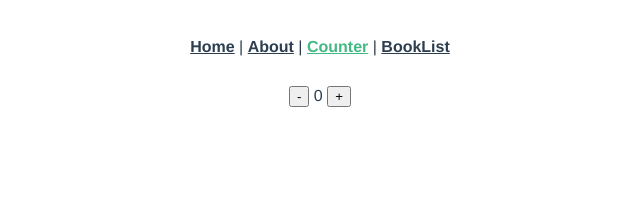
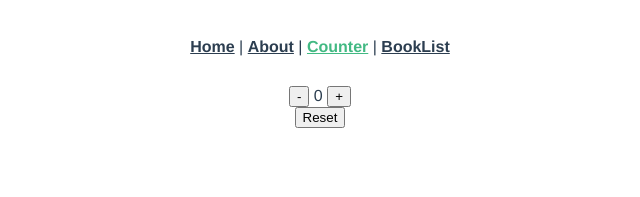
Before and after one commit to toyoshun/vue3-practice, a Vue app: page /counter in a window 1280 px wide. Shown: the top 197 px of the page, without its empty margins (320-960 px from the left). Built offline with nearby package versions, Linux system fonts and the light colour scheme.

Commit message:
コンポーネント作成

```diff
--- /dev/null
+++ b/src/components/CountResetButton.vue
@@ -0,0 +1,21 @@
+<template>
+    <button @click="resetCount">Reset</button>
+</template>
+
+<script lang="ts">
+import { defineComponent } from "vue";
+import { useStore } from "@/store";
+
+export default defineComponent({
+  name: 'ResetCount',
+
+  setup() {
+    // Storeを取得する
+    const store = useStore();
+
+    return {
+      resetCount: () => store.dispatch("resetCount"),
+    };
+  },
+});
+</script>
--- a/src/store/index.ts
+++ b/src/store/index.ts
@@ -42,6 +42,9 @@ export const store = createStore<State>({
     decrement({ commit }) {
       commit("decrement");
     },
+    resetCount({ commit }) {
+      commit("resetCount");
+    },
   },
   mutations: {
     add(state, { book }) {
@@ -54,6 +57,9 @@ export const store = createStore<State>({
     decrement(state) {
       state.count--;
     },
+    resetCount(state) {
+      state.count = 0;
+    },
   },
 });
 
--- a/src/views/Counter.vue
+++ b/src/views/Counter.vue
@@ -4,13 +4,21 @@
     {{ count }}
     <button @click="increment">+</button>
   </div>
+  <div>
+    <CountResetButton />
+  </div>
 </template>
 
 <script lang="ts">
 import { defineComponent, computed } from "vue";
 import { useStore } from "@/store";
+import CountResetButton from "@/components/CountResetButton.vue";
 
 export default defineComponent({
+  components: {
+    CountResetButton,
+  },
+
   setup() {
     // const state = reactive({
     //   count: 0,
```
